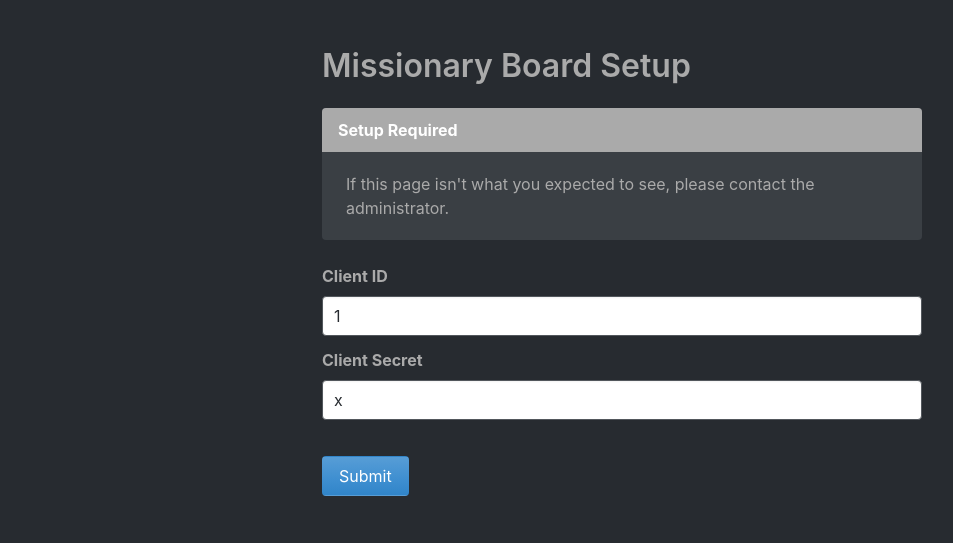
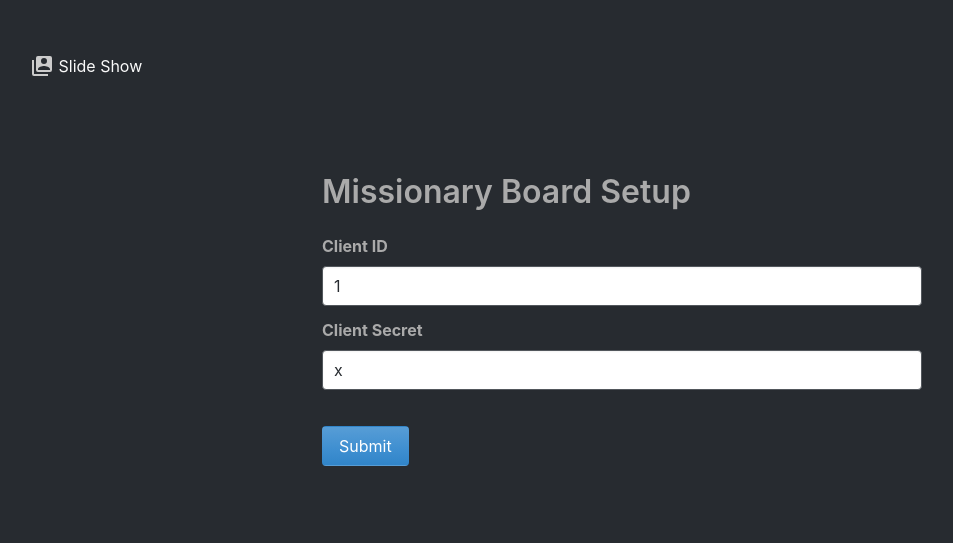
Before and after one commit to genericmoniker/missionary-board, a Python web app: template templates/setup.html in a window 1280 px wide. Shown: the top 543 px of the page, without its empty margins (18-971 px from the left). Run offline with Jinja, Linux system fonts and the light colour scheme; the template is opened without the code that fills it: most values are stand-ins (such as "Sample title", 1, 10 or a date in 2020).

Commit message:
Add some navigation

```diff
--- a/assets/styles.scss
+++ b/assets/styles.scss
@@ -1,3 +1,12 @@
 @import "./slate-variables.scss";
 @import "./bulma/bulma.sass";
 @import "./slate-overrides.scss";
+
+// Icon like those from https://pictogrammers.com, which by default are black
+// and large. This makes them light gray and small.
+.icon {
+  filter: invert(80%);
+  size: 5%;
+  position: relative;
+  top: 0.4em;
+}
--- a/src/mboard/logout_page.py
+++ b/src/mboard/logout_page.py
@@ -5,5 +5,5 @@ from starlette.responses import RedirectResponse
 
 async def logout(request: Request) -> RedirectResponse:
     """Log out."""
-    request.session.pop("user_id", None)
-    return RedirectResponse(request.url_for("login"))
+    request.session.pop("user", None)
+    return RedirectResponse(request.url_for("login"), status_code=303)
--- a/templates/base.html
+++ b/templates/base.html
@@ -13,6 +13,23 @@
 
 <body>
     <section class="section">
+        <container class="container">
+            <a href="{{ url_for('slides') }}">
+                <img class="icon" src="{{ url_for('static', path='/account-box-multiple.svg') }}" alt="slide show" class="logo">
+                Slide Show
+            </a>
+            </span>
+            {% if request.session.get("user") %}
+            &nbsp; <a href="#" onclick="document.getElementById('logout').submit()">
+                <img class="icon" src="{{ url_for('static', path='/logout.svg') }}" alt="logo" class="logo">
+                Logout
+            </a>
+            </span>
+            <form id="logout" action="{{ url_for('logout') }}" method="post"></form>
+            {% endif %}
+        </container>
+    </section>
+    <section class="section">
         <div class="container">
             {% block content %}{% endblock %}
         </div>
--- a/templates/setup.html
+++ b/templates/setup.html
@@ -6,14 +6,6 @@
 
 <div class="container" style="max-width: 600px">
     <h1 class="title">Missionary Board Setup</h1>
-    <article class="message">
-        <div class="message-header">
-            Setup Required
-        </div>
-        <div class="message-body">
-            If this page isn't what you expected to see, please contact the administrator.
-        </div>
-    </article>
     {% if setup_error %}
     <article class="message is-danger">
         <div class="message-header">
--- a/templates/slide.html
+++ b/templates/slide.html
@@ -17,6 +17,11 @@
 <body id="body" class="fadein">
     <section class="section">
         <div class="container">
+            <div id="setup">
+                <a href="{{ url_for('setup') }}">
+                    <img src="{{ url_for('static', path='/cog.svg') }}" alt="setup">
+                </a>
+            </div>
             {% if missionaries|length == 0 %}
             <section class="hero is-primary">
                 <div class="hero-body">
```
Also changed, not shown: static/slide.css (+12 -0 lines), static/account-box-multiple.svg (added), static/cog.svg (added), static/logout.svg (added), static/styles.css.
